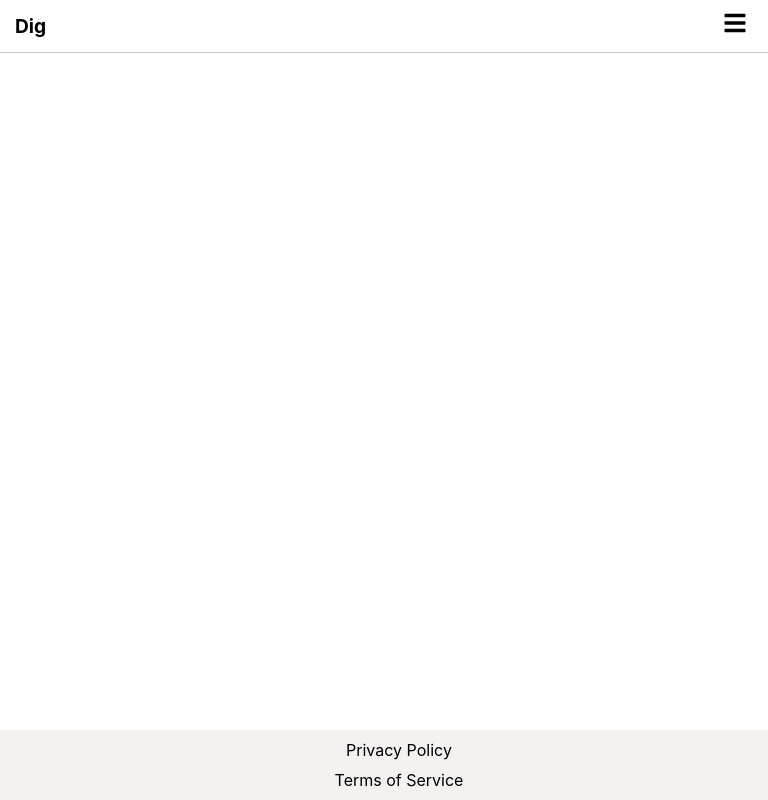
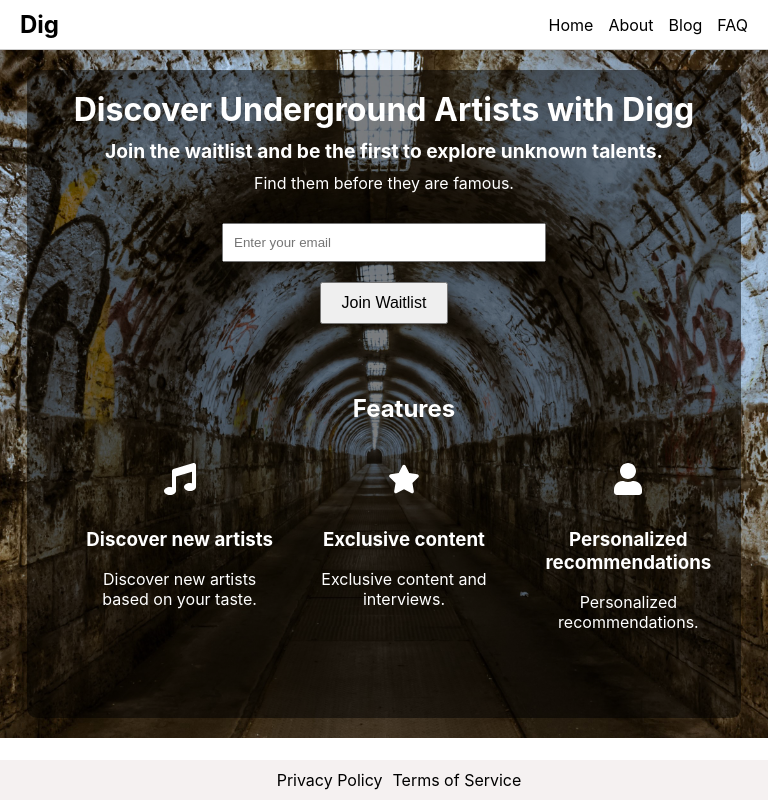
Before and after one commit to nboyers/Dig-App, a React (Create React App) app: page / in a window 768 px wide. Built offline with nearby package versions, Linux system fonts and the light colour scheme; no server answers.

Commit message:
Fixed the Mobile Viewing experience

```diff
--- a/src/App.css
+++ b/src/App.css
@@ -11,6 +11,36 @@
   .App-logo {
     animation: App-logo-spin infinite 20s linear;
   }
+}
+/* Ensure the entire app takes full height */
+html, body, #root, .app {
+  height: 100%;
+  margin: 0;
+  padding: 0;
+}
+
+/* Container for the entire app */
+.app {
+  display: flex;
+  flex-direction: column;
+  min-height: 100vh;
+}
+
+/* Ensure footer sticks to the bottom */
+.footer {
+  margin-top: auto;
+}
+
+/* Container for the entire app */
+.app {
+  display: flex;
+  flex-direction: column;
+  min-height: 100vh;
+}
+
+/* Ensure footer sticks to the bottom */
+.footer {
+  margin-top: auto;
 }
 
 .App-header {
--- a/src/App.js
+++ b/src/App.js
@@ -9,18 +9,21 @@ import SignUp from './pages/SignUp';
 import Contact from './pages/Contact';
 import Footer from './components/Footer';
 import Navbar from './components/Navbar';
+import HeroSection from './components/HeroSection';
+import './App.css'; // Ensure this path is correct
 
 const App = () => {
   return (
     <Router>
-      <div>
+      <div className="app">
         <Navbar />
         <Routes>
+          <Route path="/" element={<Home />} />
           <Route path="/Dig-App" element={<Home />} />
           <Route path="/about" element={<About />} />
           <Route path="/blog" element={<Blog />} />
           <Route path="/faq" element={<Faq />} />
-          <Route path="/features" element={<FeaturesPage />} />
+          <Route path="/features" element={<HeroSection />} />
           <Route path="/signup" element={<SignUp />} />
           <Route path="/contact" element={<Contact />} />
         </Routes>
--- a/src/components/Features.css
+++ b/src/components/Features.css
@@ -1,33 +1,35 @@
-/* src/components/Features.css */
-.features {
-    padding: 50px 20px;
+/* Ensure the page takes full height */
+html, body, #root, .app {
+  height: 100%;
+  margin: 0;
+}
+
+/* Container for the entire features page */
+.features-page-container {
+  display: flex;
+  flex-direction: column;
+  justify-content: center; /* Center vertically */
+  align-items: center; /* Center horizontally */
+  height: 100%;
+  padding: 20px;
   text-align: center;
 }
 
-  .featureList {
-    display: flex;
-    justify-content: space-around;
-    flex-wrap: wrap;
-  }
-
-  .featureItem {
-    flex: 1;
-    margin: 0 10px;
-    max-width: 300px;
-  }
-
-  .icon {
-    font-size: 2rem;
+/* Individual feature items */
+.feature-item {
+  width: 90%;
   margin: 10px 0;
 }
 
-  @media (max-width: 768px) {
-    .features {
-      padding: 20px 10px; /* smaller padding for mobile */
+/* Adjust for larger screens */
+@media (min-width: 600px) {
+  .features-page-container {
+    flex-direction: row;
+    justify-content: space-around;
   }
 
-    .featureItem {
-      max-width: 100%; /* full width for mobile devices */
-      margin-bottom: 20px; /* Add margin to separate items on mobile */
+  .feature-item {
+    width: 30%;
+    margin: 1rem;
   }
 }
--- a/src/components/Footer.css
+++ b/src/components/Footer.css
@@ -1,4 +1,3 @@
-/* src/components/Footer.css */
 .footer {
   background: rgba(202, 186, 186, 0.2); /* Semi-transparent black background */
   color: #fff;
@@ -36,6 +35,7 @@
 
   .quickLinks, .legalLinks {
     gap: 10px; /* Smaller gap for mobile */
-      flex-direction: column; /* Stack links vertically on mobile */
+    flex-direction: row; /* Stack links vertically on mobile */
+    align-items: center; /* Center links on mobile */
   }
 }
--- a/src/components/HeroSection.css
+++ b/src/components/HeroSection.css
@@ -1,46 +1,48 @@
-/* src/components/HeroSection.css */
+/* Ensure the hero section takes full height but allows scrolling */
+html, body, #root, .app, .hero {
+  height: 100%;
+  margin: 0;
+  padding: 0;
+}
+
 .hero {
   background-image: url('/public/background.jpg');
   background-size: cover;
   background-position: center;
   color: #fff;
-  padding: 50px 20px;
-  text-align: center;
-  height: 100vh;
   display: flex;
   flex-direction: column;
-  justify-content: center;
+  justify-content: flex-start;
+  align-items: center;
   position: relative;
+  overflow-y: auto;
 }
 
 .overlay {
   background-color: rgba(0, 0, 0, 0.5);
   padding: 20px;
   border-radius: 10px;
-  position: absolute;
-  top: 50%;
-  left: 50%;
-  transform: translate(-50%, -50%);
-  width: 80%;
+  width: 100%;
   max-width: 800px;
 }
 
 .text-container {
   margin-bottom: 20px;
+  text-align: center;
 }
 
 .header {
-  font-size: 2.5rem; /* Adjusted by media query below */
+  font-size: 2.5rem;
   margin: 0 0 10px;
 }
 
 .subheader {
-  font-size: 1.5rem; /* Adjusted by media query below */
+  font-size: 1.5rem;
   margin: 0 0 10px;
 }
 
 .tagline {
-  font-size: 1.2rem; /* Adjusted by media query below */
+  font-size: 1.2rem;
   margin: 0 0 20px;
 }
 
@@ -53,7 +55,8 @@
 .input {
   padding: 10px;
   margin: 10px 0;
-  width: 300px; /* Adjusted by media query below */
+  width: 100%;
+  max-width: 300px;
 }
 
 .button {
@@ -67,6 +70,8 @@
   text-align: center;
   padding: 20px;
   border-radius: 10px;
+  width: 100%;
+  margin-top: 20px;
 }
 
 .feature-list {
--- a/src/components/HeroSection.js
+++ b/src/components/HeroSection.js
@@ -23,16 +23,13 @@ const HeroSection = () => {
       return;
     }
     try {
-      console.log('Adding document to Firestore with email:', email);
       await addDoc(collection(db, 'subscribers'), {
         email: email,
         timestamp: serverTimestamp()
       });
-      console.log('Document successfully written!');
       setModalMessage('Thank you for subscribing!');
       setEmail('');
     } catch (error) {
-      console.error('Error adding document: ', error);
       setModalMessage('Failed to subscribe. Please try again.');
     }
     setIsModalOpen(true);
--- a/src/components/Navbar.css
+++ b/src/components/Navbar.css
@@ -34,25 +34,26 @@
 
   @media (max-width: 768px) {
     .navbar {
-      padding: 10px 15px; /* Reduce padding on mobile */
+      flex-direction: row;
+      justify-content: space-between; /* Ensure proper spacing */
     }
 
-    .logo {
-      font-size: 1.2rem; /* Smaller logo font on mobile */
+    .navbar .menu {
+      display: none;
+      flex-direction: column;
+      width: 100%;
+      text-align: center;
+      position: absolute;
+      top: 60px; /* Adjust based on the navbar height */
+      left: 0;
+      background: #333;
     }
 
-    .links {
-      display: none; /* Hide links on mobile */
-      flex-direction: column; /* Stack links vertically on mobile */
-      width: 100%;
-      text-align: center;
+    .navbar .menu.open {
+      display: flex;
     }
 
-    .menuButton {
-      display: block; /* Show menu button on mobile */
-    }
-
-    .links.mobile {
-      display: flex; /* Show links when menu is open */
+    .navbar-toggle {
+      display: flex;
     }
   }
```
Lines whose indentation alone changed are shown as unchanged.
